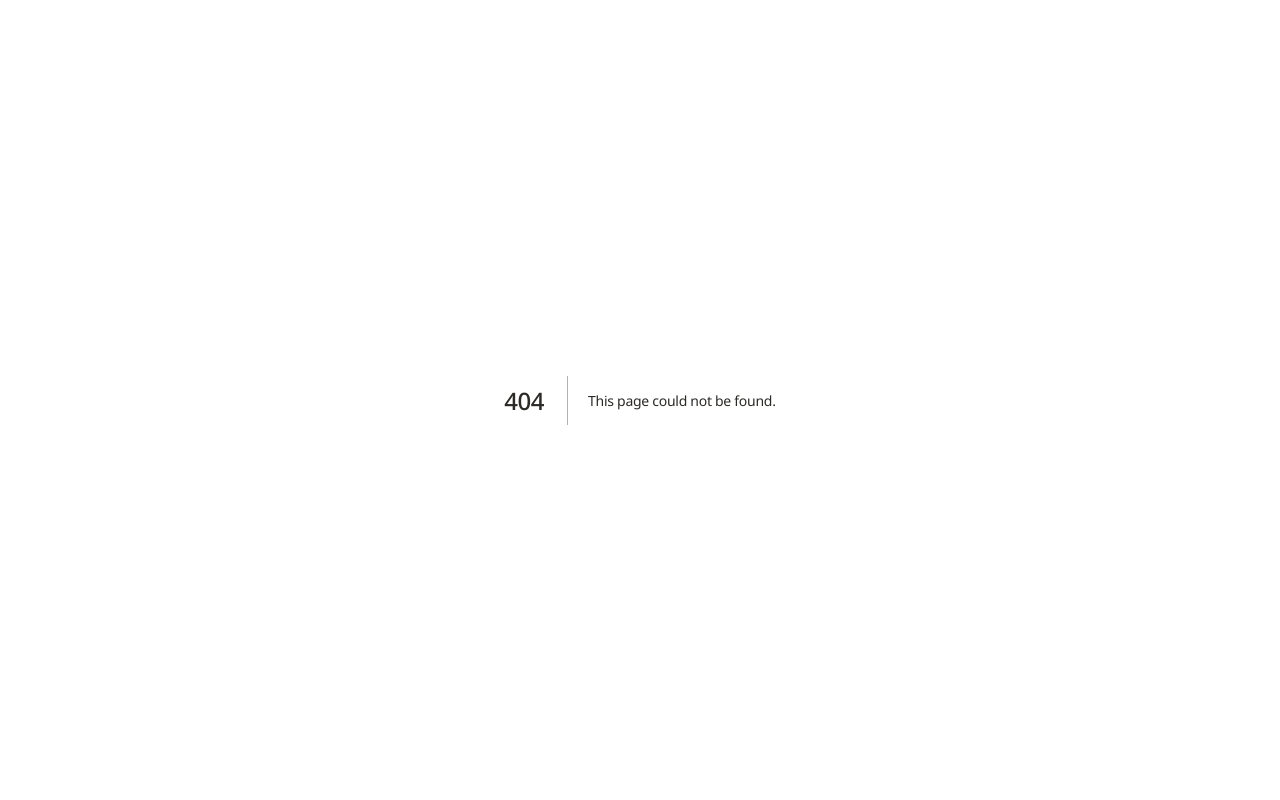
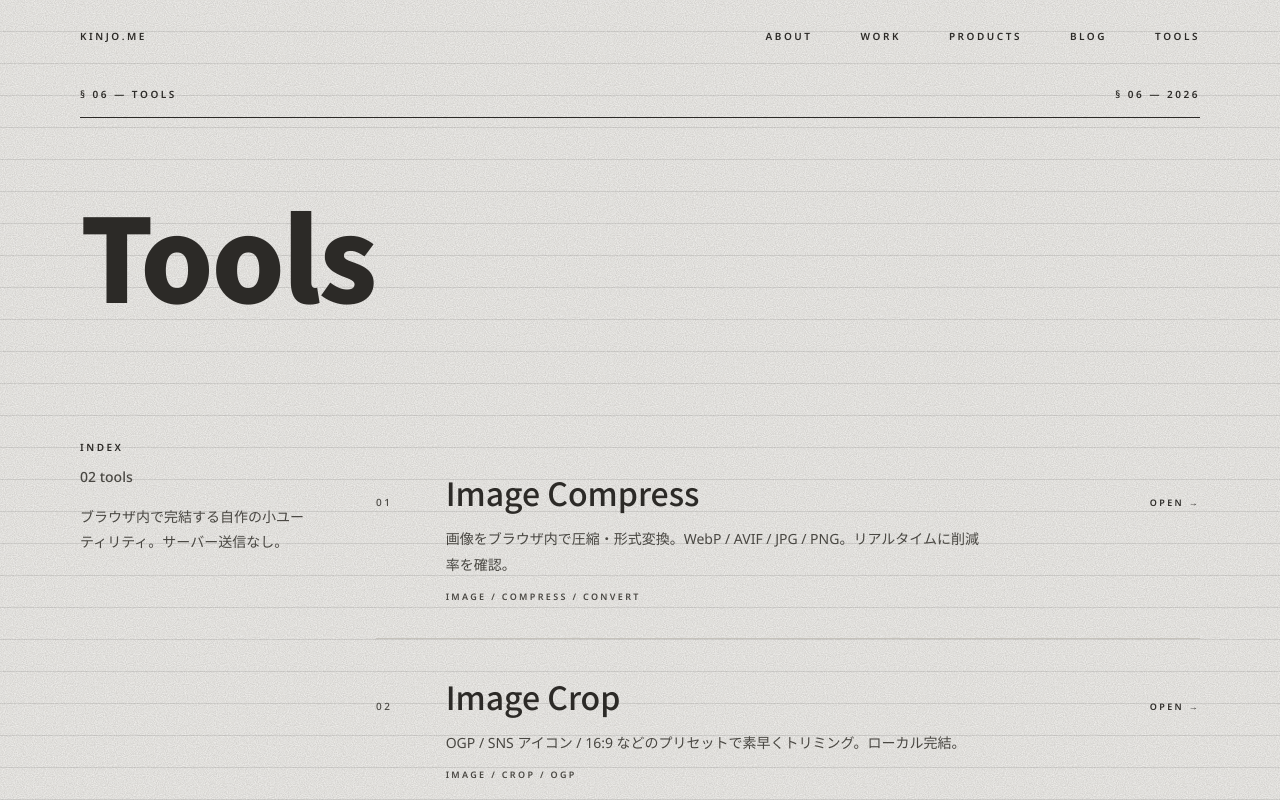
Before and after one commit to kinjo1130/portfolio-v4, a Next.js app: page /tools in a window 1280 px wide. Before the commit this address had no page. Shown: the top 800 px of the page. Built offline with nearby package versions, Linux system fonts and the light colour scheme; no server answers.

Commit message:
feat: Toolsの導線を追加(一覧+Navリンク)

```diff
--- a/components/Header.tsx
+++ b/components/Header.tsx
@@ -6,6 +6,7 @@ const NAV = [
 	{ href: "/work", label: "Work" },
 	{ href: "/products", label: "Products" },
 	{ href: "/blog", label: "Blog" },
+	{ href: "/tools", label: "Tools" },
 ];
 
 export const Header: React.FC = () => {
--- /dev/null
+++ b/pages/tools/index.tsx
@@ -0,0 +1,89 @@
+import { SeoHead } from "@/components/SeoHead";
+import Link from "next/link";
+import Layout from "../layout";
+
+type Tool = {
+	slug: string;
+	title: string;
+	description: string;
+	tags: string[];
+};
+
+const TOOLS: Tool[] = [
+	{
+		slug: "compress",
+		title: "Image Compress",
+		description:
+			"画像をブラウザ内で圧縮・形式変換。WebP / AVIF / JPG / PNG。リアルタイムに削減率を確認。",
+		tags: ["image", "compress", "convert"],
+	},
+	{
+		slug: "crop",
+		title: "Image Crop",
+		description:
+			"OGP / SNS アイコン / 16:9 などのプリセットで素早くトリミング。ローカル完結。",
+		tags: ["image", "crop", "ogp"],
+	},
+];
+
+export default function ToolsIndex() {
+	return (
+		<Layout title="Tools" eyebrow="§ 06 — Tools" issueNumber="§ 06 — 2026">
+			<SeoHead
+				title="Tools"
+				titleTemplate="Tools"
+				description="ブラウザ内で完結する自作ユーティリティツール。"
+				imgUrl="/favicon.ico"
+			/>
+
+			<section className="grid grid-cols-12 gap-6 lg:gap-8 pt-8">
+				<header className="col-span-12 md:col-span-3">
+					<p className="small-caps text-sm font-semibold text-ink-primary tracking-wider">
+						Index
+					</p>
+					<p className="tnum text-sm font-medium text-ink-secondary mt-2">
+						{String(TOOLS.length).padStart(2, "0")} tools
+					</p>
+					<p className="text-sm text-ink-secondary mt-4 leading-relaxed">
+						ブラウザ内で完結する自作の小ユーティリティ。サーバー送信なし。
+					</p>
+				</header>
+
+				<ul className="col-span-12 md:col-span-9">
+					{TOOLS.map((tool, i) => (
+						<li
+							key={tool.slug}
+							className="grid grid-cols-12 items-baseline gap-3 border-b border-line py-6"
+						>
+							<span className="col-span-1 tnum small-caps text-sm font-medium text-ink-secondary">
+								{String(i + 1).padStart(2, "0")}
+							</span>
+							<div className="col-span-11 md:col-span-8">
+								<Link
+									href={`/tools/${tool.slug}`}
+									className="link-draw jp-display text-xl md:text-2xl font-medium text-ink-primary no-underline"
+								>
+									{tool.title}
+								</Link>
+								<p className="text-sm text-ink-secondary mt-2 leading-relaxed">
+									{tool.description}
+								</p>
+								<p className="small-caps text-xs font-semibold text-ink-secondary mt-2 tracking-wider">
+									{tool.tags.join(" / ")}
+								</p>
+							</div>
+							<div className="col-span-12 md:col-span-3 md:text-right mt-2 md:mt-0">
+								<Link
+									href={`/tools/${tool.slug}`}
+									className="small-caps text-xs font-semibold text-ink-primary link-draw inline-block no-underline"
+								>
+									open →
+								</Link>
+							</div>
+						</li>
+					))}
+				</ul>
+			</section>
+		</Layout>
+	);
+}
```
Also changed, not shown: content/works/ohmygod.md (+18 -4 lines).
